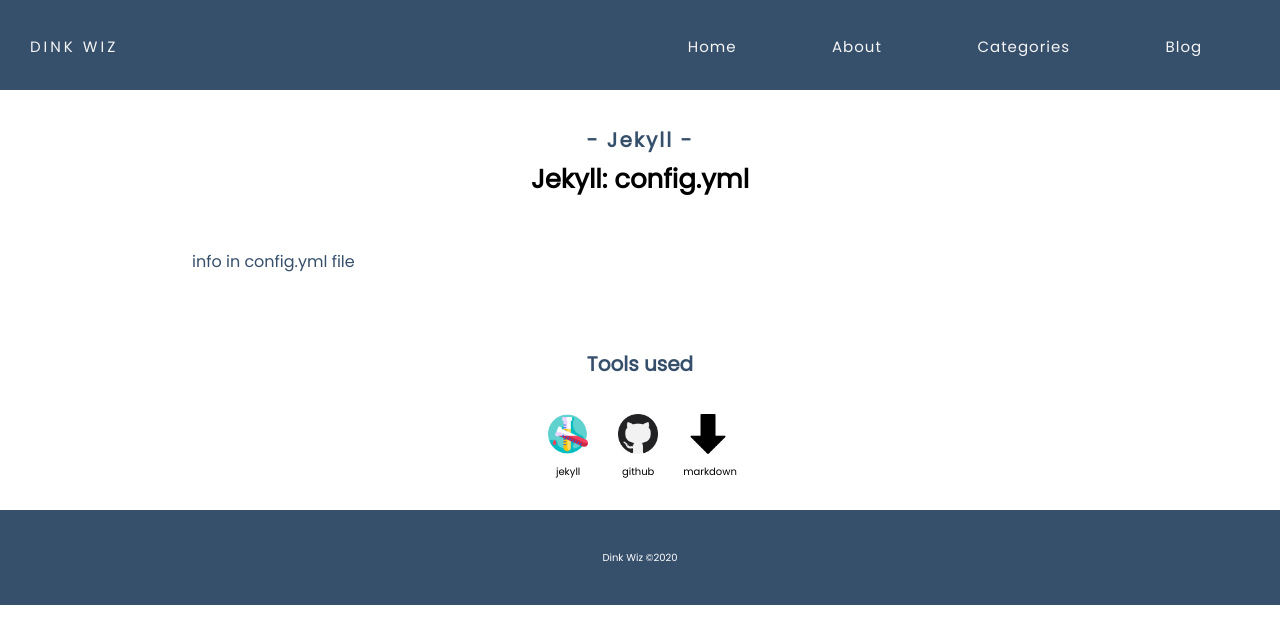
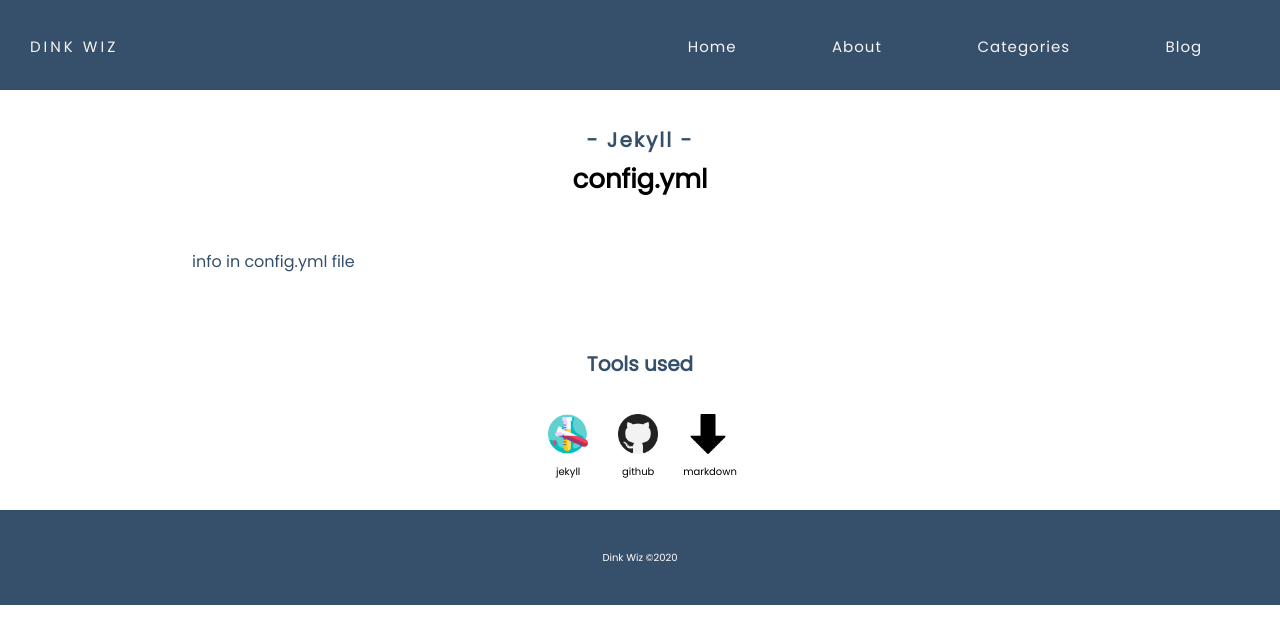
Before and after one commit to dinkwiz/dinkwiz.github.io, a Jekyll site: the page built from _posts/2020-07-18-Jekyll-config-yml.md, in a window 1280 px wide. Shown: the top 644 px of the page. Built offline with Jekyll 4.4.1, drawn with Linux system fonts in a browser that asks for light colours.

Commit message:
Update and rename 2020-07-17-Jekyll-config-yml.md to 2020-07-18-Jekyll-config-yml.md

```diff
--- a/_posts/2020-07-17-Jekyll-config-yml.md
+++ b/_posts/2020-07-18-Jekyll-config-yml.md
@@ -1,7 +1,7 @@
 ---
 layout: post
-title: "Jekyll: config.yml"
-date: 2020-07-17 15:31:07 +0100
+title: "config.yml"
+date: 2020-07-18 16:31:07 +0100
 tags:
   - jekyll
   - github
```
